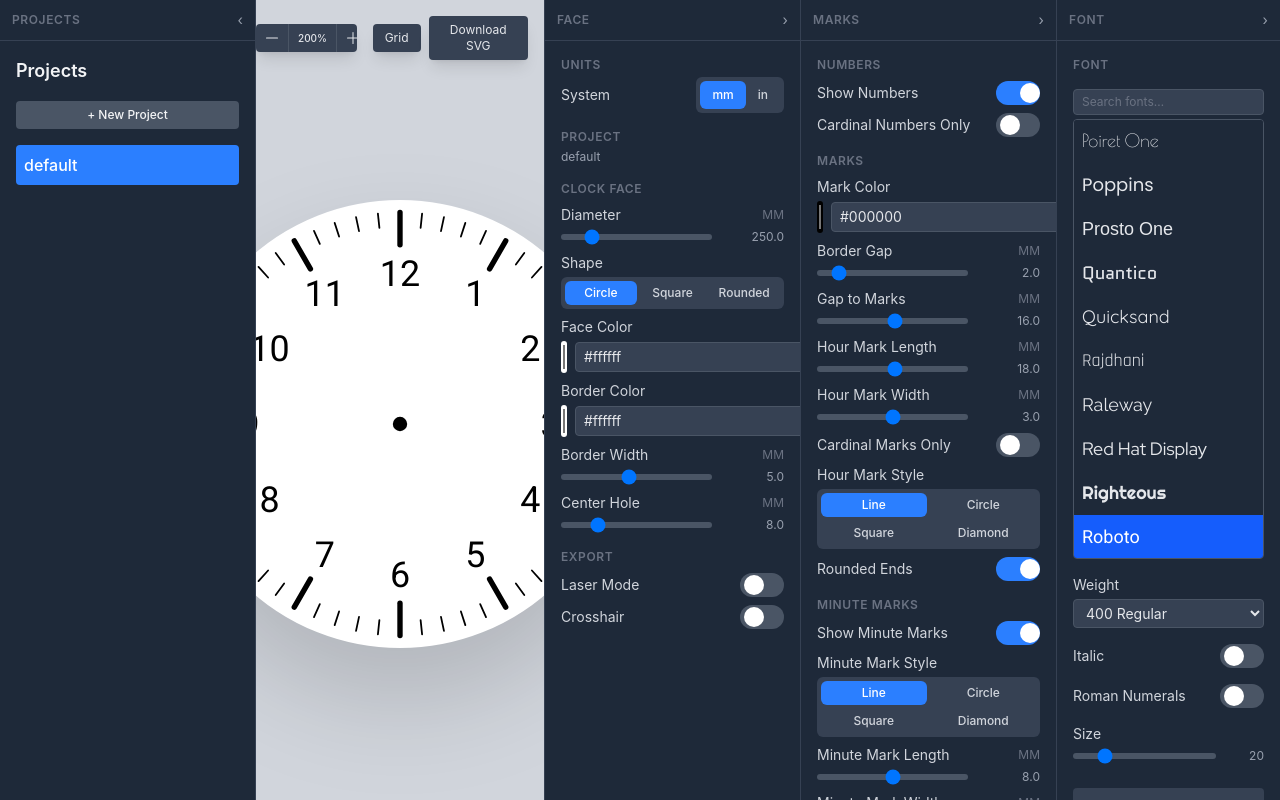
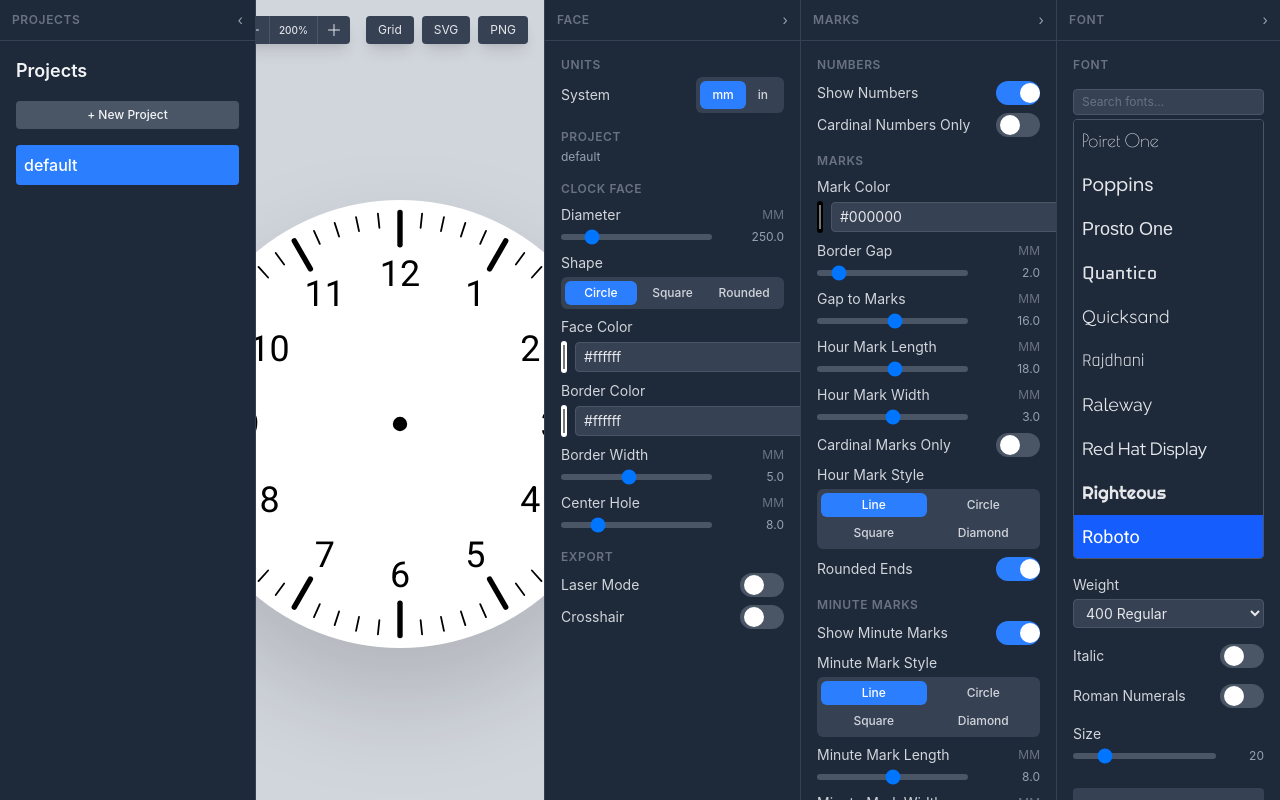
Before and after one commit to darkgumby/clock_face_maker, a React (Vite) app: page / in a window 1280 px wide. Built offline with nearby package versions, Linux system fonts and the light colour scheme; the HTML template or start-up script is replaced by a standard one; a web font is replaced by a local one.

Commit message:
feat(export): add PNG export capability with 300 DPI resolution

```diff
--- a/src/components/SvgPreview.tsx
+++ b/src/components/SvgPreview.tsx
@@ -7,6 +7,7 @@ const MM_PER_INCH = 25.4;
 interface SvgPreviewProps {
   svgContent: string | null;
   onDownloadSvg: () => void;
+  onDownloadPng: () => void;
   svgError: string | null;
   downloadingFont?: boolean;
   unitPreference?: UnitPreference;
@@ -71,7 +72,7 @@ function buildGridSvg(svg: string, unit: UnitPreference = "mm"): string {
     .replace(/(<svg[^>]*>)/, `$1\n${gridGroup}`);
 }
 
-export default function SvgPreview({ svgContent, onDownloadSvg, svgError, downloadingFont, unitPreference = "mm" }: SvgPreviewProps) {
+export default function SvgPreview({ svgContent, onDownloadSvg, onDownloadPng, svgError, downloadingFont, unitPreference = "mm" }: SvgPreviewProps) {
   const { imgRef, scale, zoomIn, zoomOut, resetZoom } = useZoom();
   const [showGrid, setShowGrid] = useState(false);
   const [fontVersion, setFontVersion] = useState(0);
@@ -147,7 +148,14 @@ export default function SvgPreview({ svgContent, onDownloadSvg, svgError, downlo
           disabled={!svgContent || !!svgError || downloadingFont}
           className="px-3 py-1.5 text-xs rounded bg-gray-700 hover:bg-gray-600 text-gray-200 disabled:opacity-40 transition-colors shadow-lg"
         >
-          {downloadingFont ? "Embedding font…" : "Download SVG"}
+          {downloadingFont ? "Embedding font…" : "SVG"}
+        </button>
+        <button
+          onClick={onDownloadPng}
+          disabled={!svgContent || !!svgError || downloadingFont}
+          className="px-3 py-1.5 text-xs rounded bg-gray-700 hover:bg-gray-600 text-gray-200 disabled:opacity-40 transition-colors shadow-lg"
+        >
+          {downloadingFont ? "Embedding font…" : "PNG"}
         </button>
       </div>
 
--- /dev/null
+++ b/src/lib/exportPng.ts
@@ -0,0 +1,50 @@
+export async function svgToPng(svgString: string, widthMm: number, heightMm: number, fileName: string): Promise<void> {
+  const DPI = 300;
+  const MM_PER_INCH = 25.4;
+  const widthPx = Math.round((widthMm / MM_PER_INCH) * DPI);
+  const heightPx = Math.round((heightMm / MM_PER_INCH) * DPI);
+
+  return new Promise((resolve, reject) => {
+    const canvas = document.createElement("canvas");
+    canvas.width = widthPx;
+    canvas.height = heightPx;
+    const ctx = canvas.getContext("2d");
+
+    if (!ctx) {
+      reject(new Error("Could not get canvas context"));
+      return;
+    }
+
+    const img = new Image();
+    const svgBlob = new Blob([svgString], { type: "image/svg+xml;charset=utf-8" });
+    const url = URL.createObjectURL(svgBlob);
+
+    img.onload = () => {
+      // Clear canvas with transparency (default) or white background if needed
+      ctx.clearRect(0, 0, widthPx, heightPx);
+      ctx.drawImage(img, 0, 0, widthPx, heightPx);
+
+      canvas.toBlob((blob) => {
+        if (blob) {
+          const pngUrl = URL.createObjectURL(blob);
+          const a = document.createElement("a");
+          a.href = pngUrl;
+          a.download = fileName.endsWith(".png") ? fileName : `${fileName}.png`;
+          a.click();
+          URL.revokeObjectURL(pngUrl);
+          URL.revokeObjectURL(url);
+          resolve();
+        } else {
+          reject(new Error("Canvas toBlob failed"));
+        }
+      }, "image/png");
+    };
+
+    img.onerror = (err) => {
+      URL.revokeObjectURL(url);
+      reject(err);
+    };
+
+    img.src = url;
+  });
+}
--- a/src/pages/Home.tsx
+++ b/src/pages/Home.tsx
@@ -8,6 +8,7 @@ import CollapsiblePanel from "../components/CollapsiblePanel";
 import { generateSvg } from "../lib/generateSvg";
 import { embedGoogleFont } from "../lib/embedFont";
 import { convertTextToPaths, getRequiredChars } from "../lib/textToPath";
+import { svgToPng } from "../lib/exportPng";
 import { useProjects, type ProjectRecord } from "../hooks/useProjects";
 import { useSettings, UnitPreference } from "../hooks/useSettings";
 
@@ -199,6 +200,45 @@ export default function Home() {
     URL.revokeObjectURL(url);
   };
 
+  const handleDownloadPng = async () => {
+    if (!svgContent) return;
+    setDownloadingFont(true);
+    let finalSvg = svgContent;
+    if (params.show_numbers) {
+      const chars = getRequiredChars(params.number_roman, params.cardinal_numbers_only);
+      const withPaths = await convertTextToPaths(
+        svgContent,
+        params.number_font,
+        params.number_font_weight,
+        params.number_font_italic,
+        chars
+      );
+      if (withPaths !== svgContent) {
+        finalSvg = withPaths;
+      } else {
+        finalSvg = await embedGoogleFont(
+          svgContent,
+          params.number_font,
+          params.number_font_weight,
+          params.number_font_italic,
+          chars
+        );
+      }
+    }
+    setDownloadingFont(false);
+
+    const w = params.face_shape === "circle" ? params.diameter : params.face_width;
+    const h = params.face_shape === "circle" ? params.diameter : params.face_height;
+    const name = currentProject?.name ?? "clock";
+
+    try {
+      await svgToPng(finalSvg, w, h, `${name}.png`);
+    } catch (err) {
+      console.error("PNG Export Error:", err);
+      setSvgError("Failed to export PNG.");
+    }
+  };
+
   const allErrors = [projectsError, settingsError, svgError].filter(Boolean).join(" ");
 
   return (
@@ -218,6 +258,7 @@ export default function Home() {
       <SvgPreview
         svgContent={svgContent}
         onDownloadSvg={handleDownloadSvg}
+        onDownloadPng={handleDownloadPng}
         svgError={svgError}
         downloadingFont={downloadingFont}
         unitPreference={unitPreference}
```
